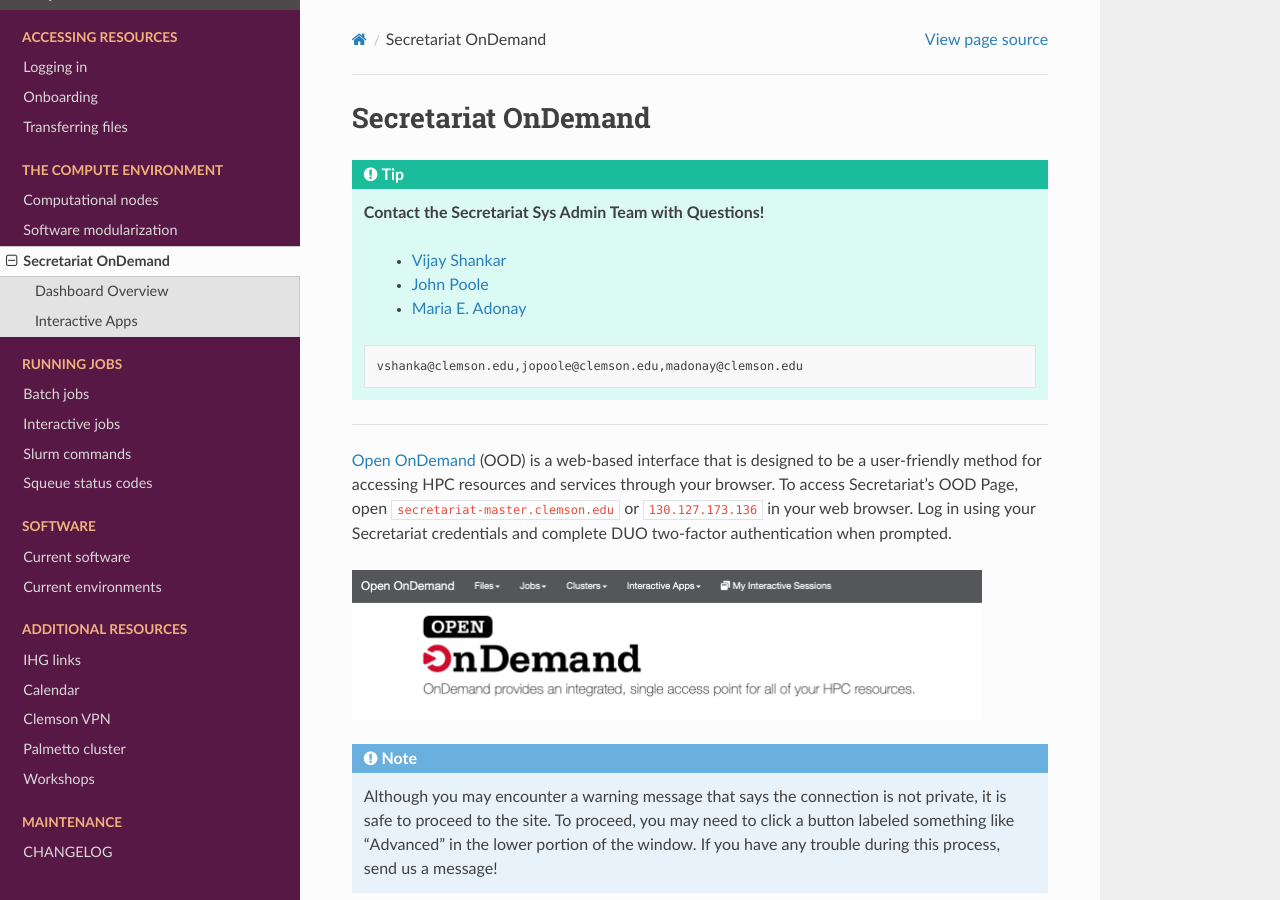
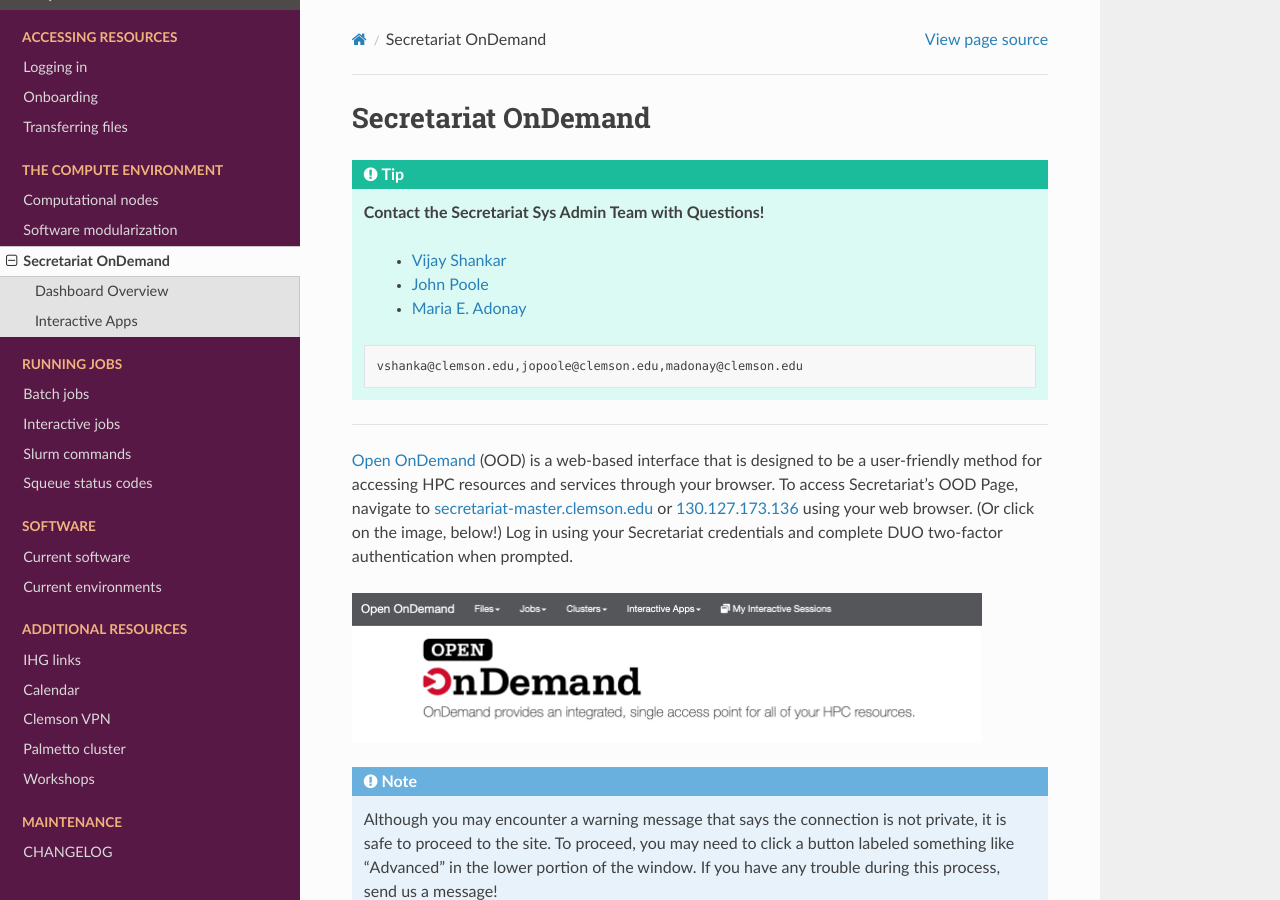
Before and after one commit to amalgamaria/secretariat, a Sphinx documentation site: the page built from docs/compute/ood.rst, in a window 1280 px wide and 900 px high. Built offline with Sphinx 7.4.7 and the Read the Docs theme 3.1.0, drawn with Linux system fonts in a browser that asks for light colours; pages that are not in the unit, such as notebooks, are missing from menus.

Commit message:
Add OOD URLs

```diff
--- a/docs/compute/ood.rst
+++ b/docs/compute/ood.rst
@@ -15,7 +15,7 @@
 
 ----
 
-`Open OnDemand`_ (OOD) is a web-based interface that is designed to be a user-friendly method for accessing HPC resources and services through your browser. To access Secretariat's OOD Page, open ``secretariat-master.clemson.edu`` or ``130.127.173.136`` in your web browser. Log in using your Secretariat credentials and complete DUO two-factor authentication when prompted.
+`Open OnDemand`_ (OOD) is a web-based interface that is designed to be a user-friendly method for accessing HPC resources and services through your browser. To access Secretariat's OOD Page, navigate to `secretariat-master.clemson.edu`_ or `130.127.173.136`_ using your web browser. (Or click on the image, below!) Log in using your Secretariat credentials and complete DUO two-factor authentication when prompted.
 
 .. image:: ../_static/images/ood.png
    :width: 630 px
```
Also changed, not shown: other parts of docs/compute/ood.rst (+2 -0 lines).
